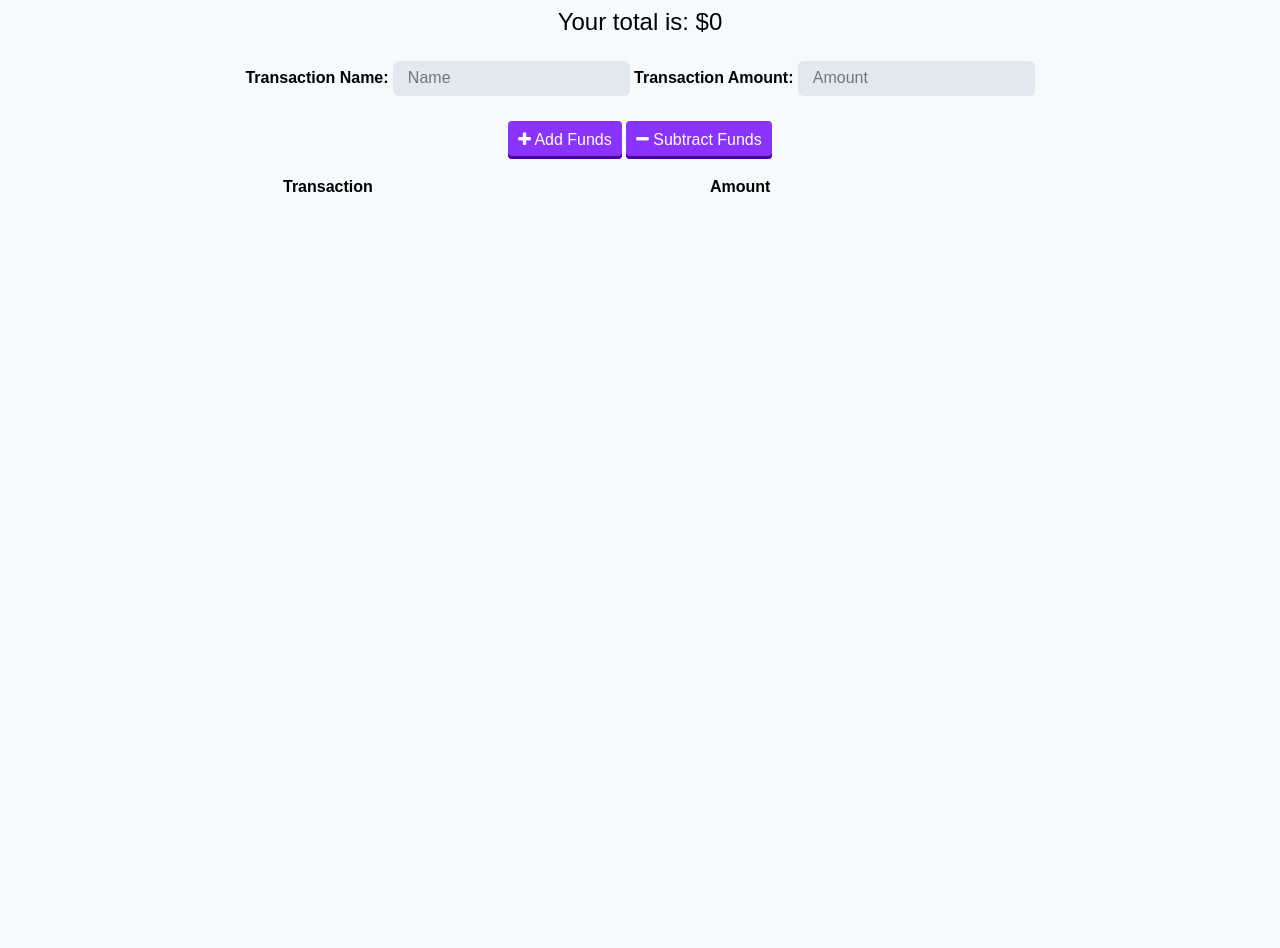
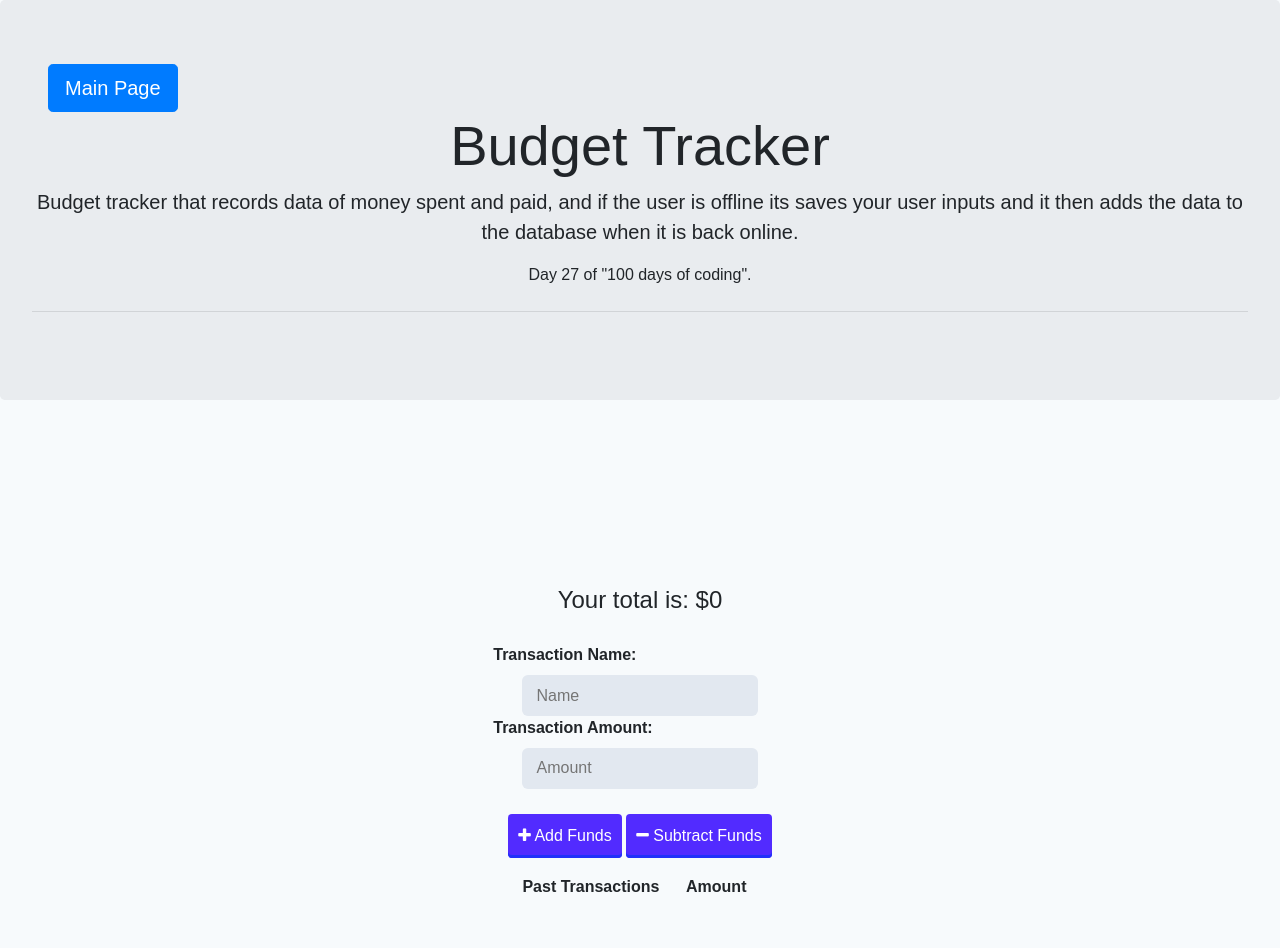
Before and after one commit to Carlo-Defilippis/Progressive_Budget, a website: page public/index.html in a window 1280 px wide. Before the commit the page ends 800 px from the top, so only its background shows below. Drawn offline with nearby package versions, Linux system fonts and the light colour scheme; no server answers.

Commit message:
style changed and bootstrap added

```diff
--- a/public/index.html
+++ b/public/index.html
@@ -1,34 +1,45 @@
 <!DOCTYPE html>
 <html lang="en">
 <head>
-    <meta charset="UTF-8" />
-    <meta name="viewport" content="width=device-width, initial-scale=1.0" />
-    <meta http-equiv="X-UA-Compatible" content="ie=edge" />
-    <meta name="theme-color" content="#317EFB" />
-
-    <link
-      rel="stylesheet"
-      href="https://stackpath.bootstrapcdn.com/font-awesome/4.7.0/css/font-awesome.min.css"
-    />
-    <link rel="stylesheet" href="/style.css" />
+<meta charset="UTF-8">
+<meta name="viewport" content="width=device-width, initial-scale=1.0">
+<meta http-equiv="X-UA-Compatible" content="ie=edge">
+<meta name="Description" content="Budget Tracker."/>
+<link rel="stylesheet" href="https://cdnjs.cloudflare.com/ajax/libs/twitter-bootstrap/4.6.0/css/bootstrap.min.css">
+<link rel="stylesheet" href="https://cdnjs.cloudflare.com/ajax/libs/font-awesome/5.15.2/css/all.min.css">
+<link rel="stylesheet" href="https://stackpath.bootstrapcdn.com/font-awesome/4.7.0/css/font-awesome.min.css"/>
+<link rel="stylesheet" href="./style.css">
 <title>Budget Tracker</title>
 </head>
 <body>
+      <div class="jumbotron">
+        <a class="btn btn-primary btn-lg ml-3" href="../../index.html" role="button">Main Page</a>
+        <h1 class="display-4 text-center">Budget Tracker</h1>
+        <p class="lead text-center">Budget tracker that records data of money spent and paid,
+          and if the user is offline its saves your user inputs and it then adds the data to the database when
+          it is back online.</p>
+        <p class="text-center">Day 27 of "100 days of coding".</p>
+        <hr class="my-4">
+        <p></p>
+      </div>
+      <canvas id="my-chart"></canvas>
+      <div class="container">
+        <div class="row">
           <div class="wrapper">
             <div class="total">
               <div>Your total is: $<span id="total">0</span></div>
             </div>
 
             <form>
-        <label for="t-name">Transaction Name:</label>
+              <label class="row" for="t-name">Transaction Name:</label>
               <input type="text" id="t-name" placeholder="Name" />
 
-        <label for="t-amount">Transaction Amount:</label>
+              <label class="row" for="t-amount">Transaction Amount:</label>
               <input type="number" min="0" id="t-amount" placeholder="Amount" />
 
               <div class="transaction-buttons">
-          <button id="add-btn"><i class="fa fa-plus"></i> Add Funds</button>
-          <button id="sub-btn">
+                <button id="btn btn-primary add-btn" type="button"><i class="fa fa-plus"></i> Add Funds</button>
+                <button id="btn btn-primary sub-btn" type="button">
                   <i class="fa fa-minus"></i> Subtract Funds
                 </button>
               </div>
@@ -38,16 +49,22 @@
             <div class="transactions">
               <table>
                 <thead>
-            <th>Transaction</th>
+                  <th>Past Transactions</th>
                   <th>Amount</th>
                 </thead>
                 <tbody id="tbody"></tbody>
               </table>
             </div>
 
-      <canvas id="my-chart"></canvas>
+          </div>
+        </div>
+        <br>
+        <br>
       </div>
 
+<script src="https://cdnjs.cloudflare.com/ajax/libs/jquery/3.5.1/jquery.min.js"></script>
+<script src="https://cdnjs.cloudflare.com/ajax/libs/popper.js/1.16.1/umd/popper.min.js"></script>
+<script src="https://cdnjs.cloudflare.com/ajax/libs/twitter-bootstrap/4.6.0/js/bootstrap.min.js"></script>
 <script src="https://cdn.jsdelivr.net/npm/chart.js@2.8.0"></script>
 <script src="/db.js"></script>
 <script src="/index.js"></script>
--- a/public/style.css
+++ b/public/style.css
@@ -1,5 +1,12 @@
 *, *::before, *::after {
   box-sizing: border-box;
+}
+
+#my-chart {
+  display: block;
+  margin-left: auto;
+  margin-right: auto;
+  max-width: 70%;
 }
 
 body {
@@ -32,13 +39,13 @@ input:focus {
 }
 
 button {
-  background: #8A33FE;
+  background: #522bff;
   border: none;
   border-radius: 4px;
   cursor: pointer;
   color: #FFFFFF;
   padding: 10px;
-  box-shadow: inset 0 -3px 0 0 #4801A5;
+  box-shadow: inset 0 -3px 0 0 #2130fa;
 }
 
 button:active {
```
Lines whose indentation alone changed are shown as unchanged.
